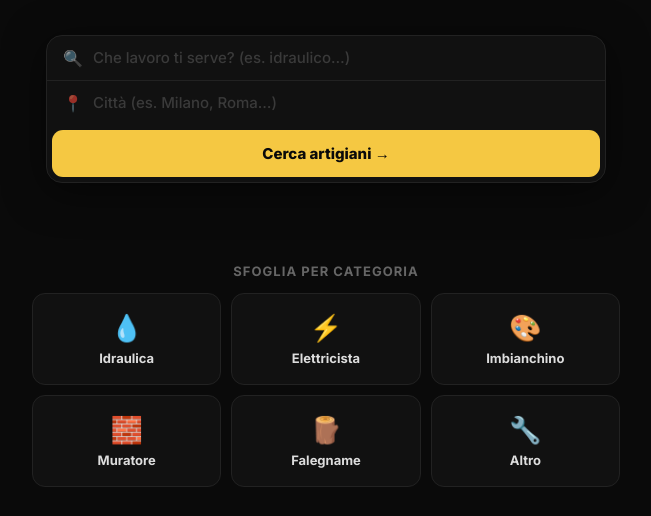
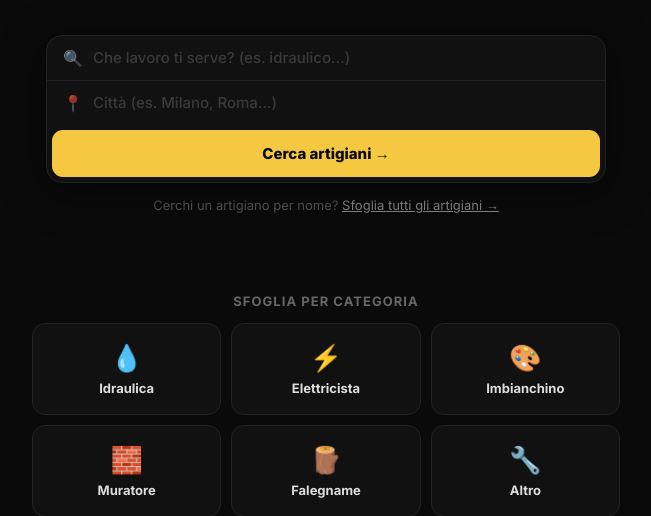
Before and after one commit to giannirig/stellevere.new, a Flask app: page / in a window 1280 px wide. Shown: the part 266-782 px from the top of the page, without its empty margins (314-965 px from the left). Run offline with Flask 3, Linux system fonts and the light colour scheme.

Commit message:
Improve homepage search and add artisan browsing link
Update homepage search functionality to redirect to artisan search with query parameters when no category is found, and add a dynamic link for browsing artisans by name.

Replit-Commit-Author: Agent
Replit-Commit-Session-Id: 13fabe82-410a-4a86-8acb-f7170f8b44d4
Replit-Commit-Checkpoint-Type: full_checkpoint
Replit-Commit-Event-Id: b332a892-c13c-43a9-a53c-d01cb599a447
Replit-Commit-Screenshot-Url: https://storage.googleapis.com/screenshot-production-us-central1/d43d179e-ef71-47dd-8154-88442b81a938/13fabe82-410a-4a86-8acb-f7170f8b44d4/TYzUJQB
Replit-Helium-Checkpoint-Created: true

```diff
--- a/templates/index.html
+++ b/templates/index.html
@@ -178,6 +178,10 @@
     </div>
     <div class="ac-drop" id="acDrop"></div>
   </div>
+  <p style="margin-top:14px;font-size:13px;color:#555">
+    Cerchi un artigiano per nome?
+    <a id="link-per-nome" href="/cerca_attivita" style="color:#888;text-decoration:underline;cursor:pointer">Sfoglia tutti gli artigiani →</a>
+  </p>
 </section>
 
 <!-- CATEGORIE -->
@@ -304,16 +308,27 @@ function eseguiRicerca() {
   if (url) {
     window.location.href = url;
   } else {
-    const el = document.getElementById('inp-srv');
-    el.classList.add('err');
-    shake();
-    setTimeout(() => el.classList.remove('err'), 800);
-    el.focus(); el.select();
+    // Nessuna categoria trovata → cerca per nome artigiano
+    const q = encodeURIComponent(srv);
+    window.location.href = '/cerca_attivita?q=' + q;
   }
 }
 
 document.getElementById('btnCerca').addEventListener('click', eseguiRicerca);
 document.getElementById('inp-cit').addEventListener('keydown', e => { if(e.key==='Enter') eseguiRicerca(); });
+
+// Aggiorna link "sfoglia per nome" con il termine digitato
+document.getElementById('inp-srv').addEventListener('input', function() {
+  const v = this.value.trim();
+  const lnk = document.getElementById('link-per-nome');
+  if (v) {
+    lnk.href = '/cerca_attivita?q=' + encodeURIComponent(v);
+    lnk.textContent = 'Cerca "' + v + '" tra gli artigiani →';
+  } else {
+    lnk.href = '/cerca_attivita';
+    lnk.textContent = 'Sfoglia tutti gli artigiani →';
+  }
+});
 
 // Autocomplete
 const acDrop = document.getElementById('acDrop');
```
